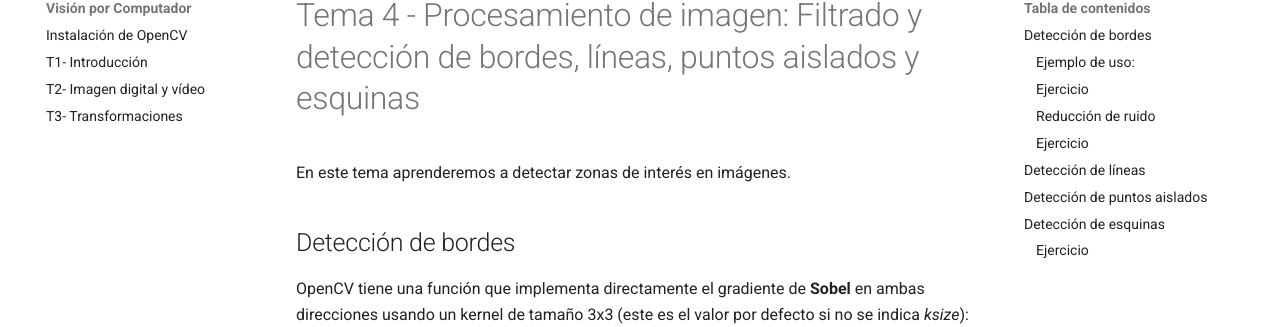
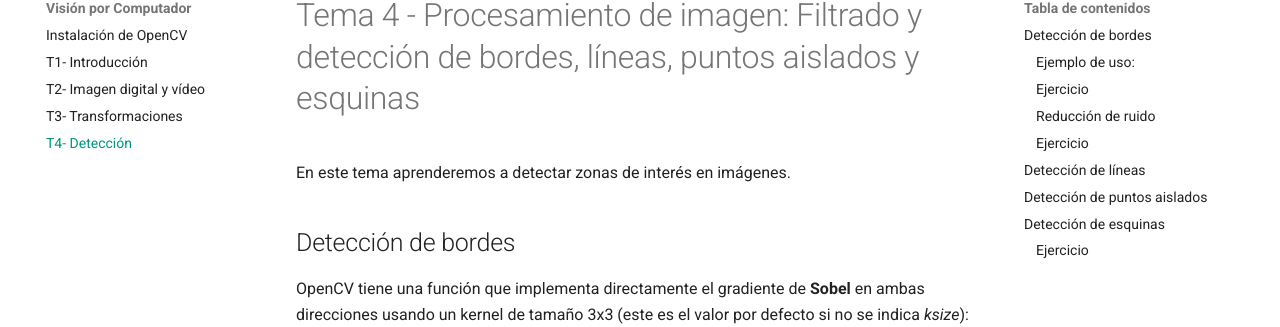
Before and after one commit to pertusa/VisionPorComputador, an MkDocs documentation site: the page built from docs/deteccion.md, in a window 1280 px wide. Shown: the part 103-430 px from the top of the page. Built offline with MkDocs 1.6.1 and Material for MkDocs 9.7.7, drawn with Linux system fonts in a browser that asks for light colours.

Commit message:
Publishing T4

```diff
--- a/mkdocs.yml
+++ b/mkdocs.yml
@@ -6,7 +6,7 @@ nav:
 - T1- Introducción : 'intro.md'
 - T2- Imagen digital y vídeo : 'imagenvideo.md'
 - T3- Transformaciones : 'transformaciones.md'
-#- T4- Detección : 'deteccion.md'
+- T4- Detección : 'deteccion.md'
 #- T5- Segmentación : 'segmentacion.md'
 #- T6- Características : 'caracteristicas.md'
 #- T7- Reconocimiento : 'reconocimiento.md'
```
